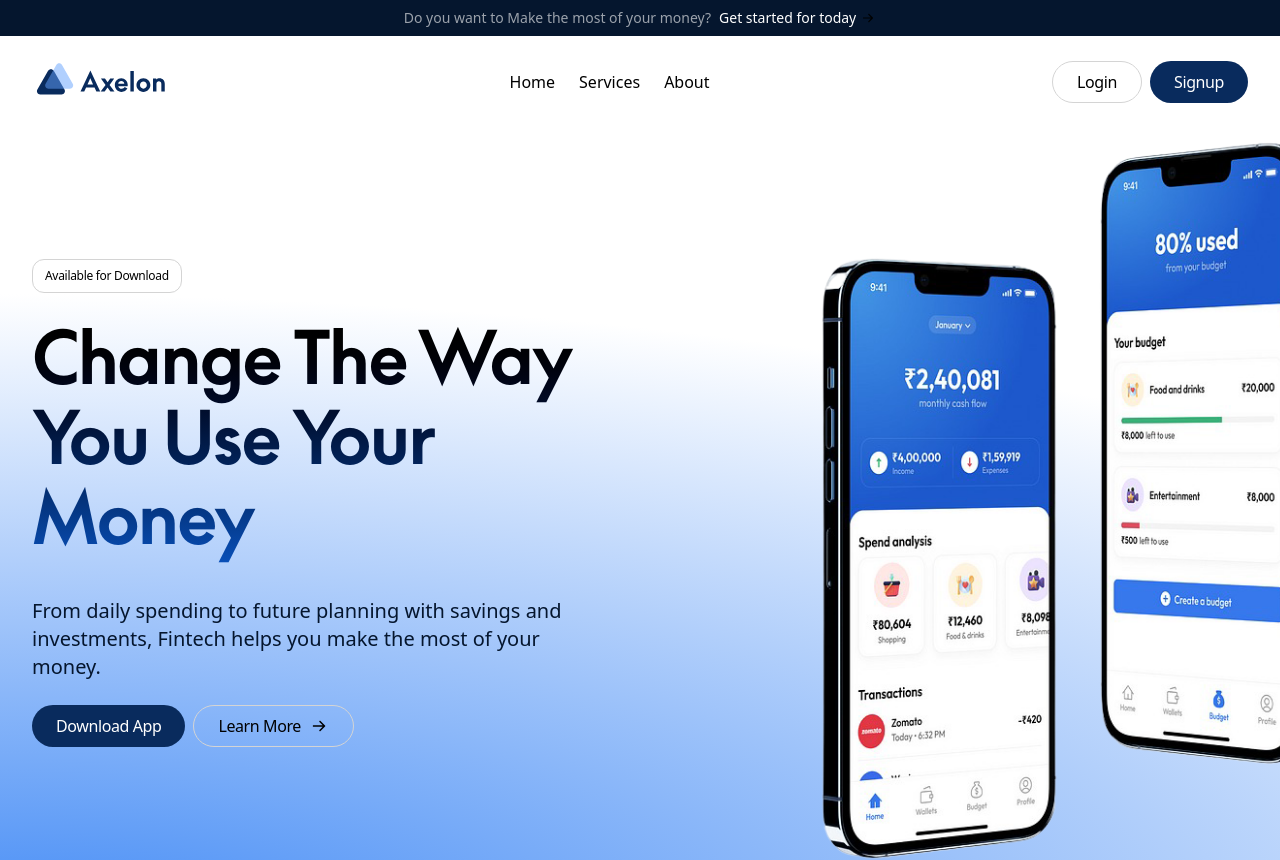
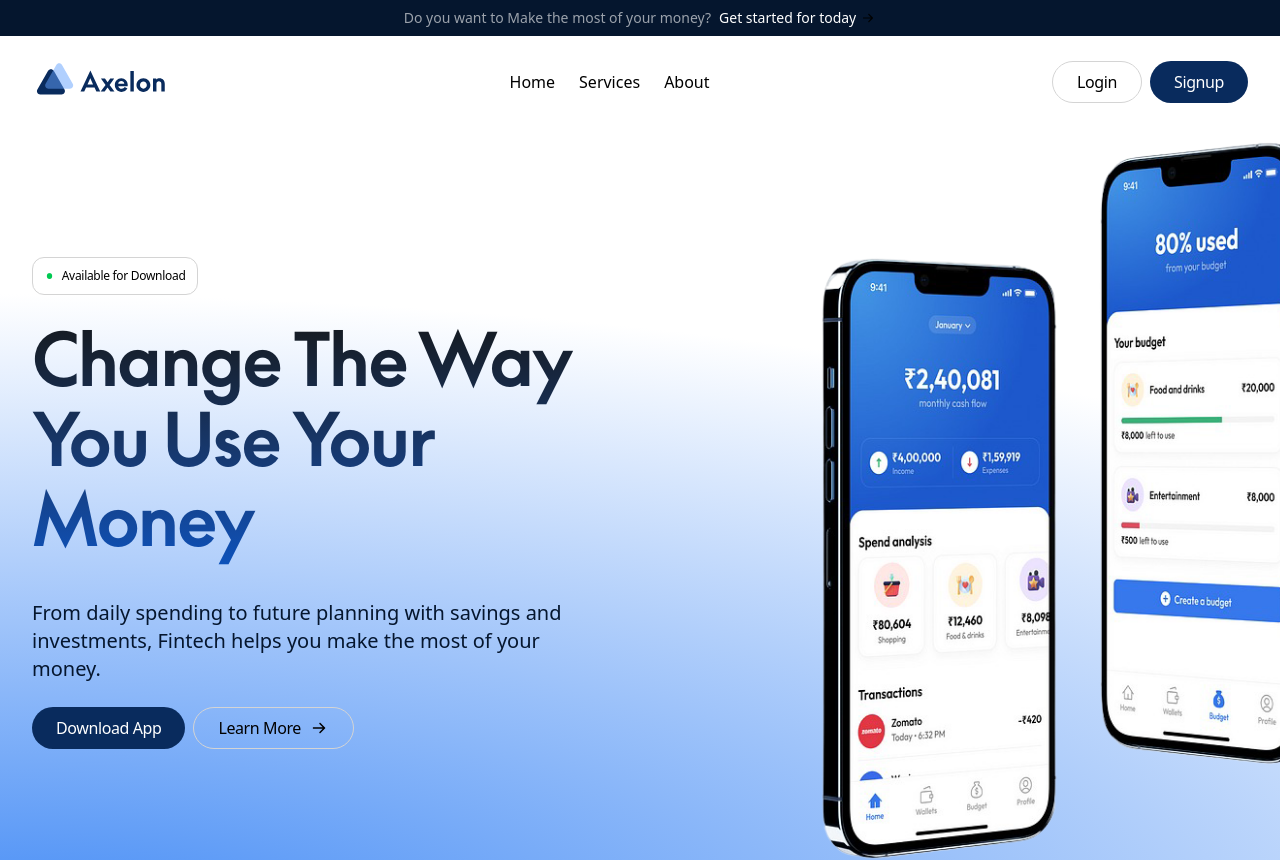
Before and after one commit to designkreativ/axelon-money, a Next.js app: page / in a window 1280 px wide. Shown: the top 860 px of the page. Built offline with nearby package versions, Linux system fonts and the light colour scheme.

Commit message:
button update

```diff
--- a/src/sections/Hero.tsx
+++ b/src/sections/Hero.tsx
@@ -13,11 +13,11 @@ export const Hero = () => {
       <div className="container max-w-8xl mx-auto px-8 ">
         <div className="md:flex items-center">
           <div className="md:w-[475px] lg:w-[575px]">
-            <p className="btn btn-secondary text-xs px-3 rounded-xl font-normal">
+            <p className="btn btn-secondary text-xs px-3 py-0.5 rounded-xl font-normal gap-2"><span className="text-2xl text-green-500">•</span>
               Available for Download
             </p>
             <div className={`${Supremell.className}`}>
-              <h1 className="font-bold text-5xl md:text-7xl  tracking-tight bg-gradient-to-b from-black to-[var(--primary-40)] text-transparent bg-clip-text mt-6 pb-4 leading-14 md:leading-20">
+              <h1 className="font-bold text-5xl md:text-7xl  tracking-tight bg-gradient-to-b from-[var(--shades-10)] to-[var(--primary-40)] text-transparent bg-clip-text mt-6 pb-4 leading-14 md:leading-20">
                 Change The Way You Use Your Money
               </h1>
             </div>
```
